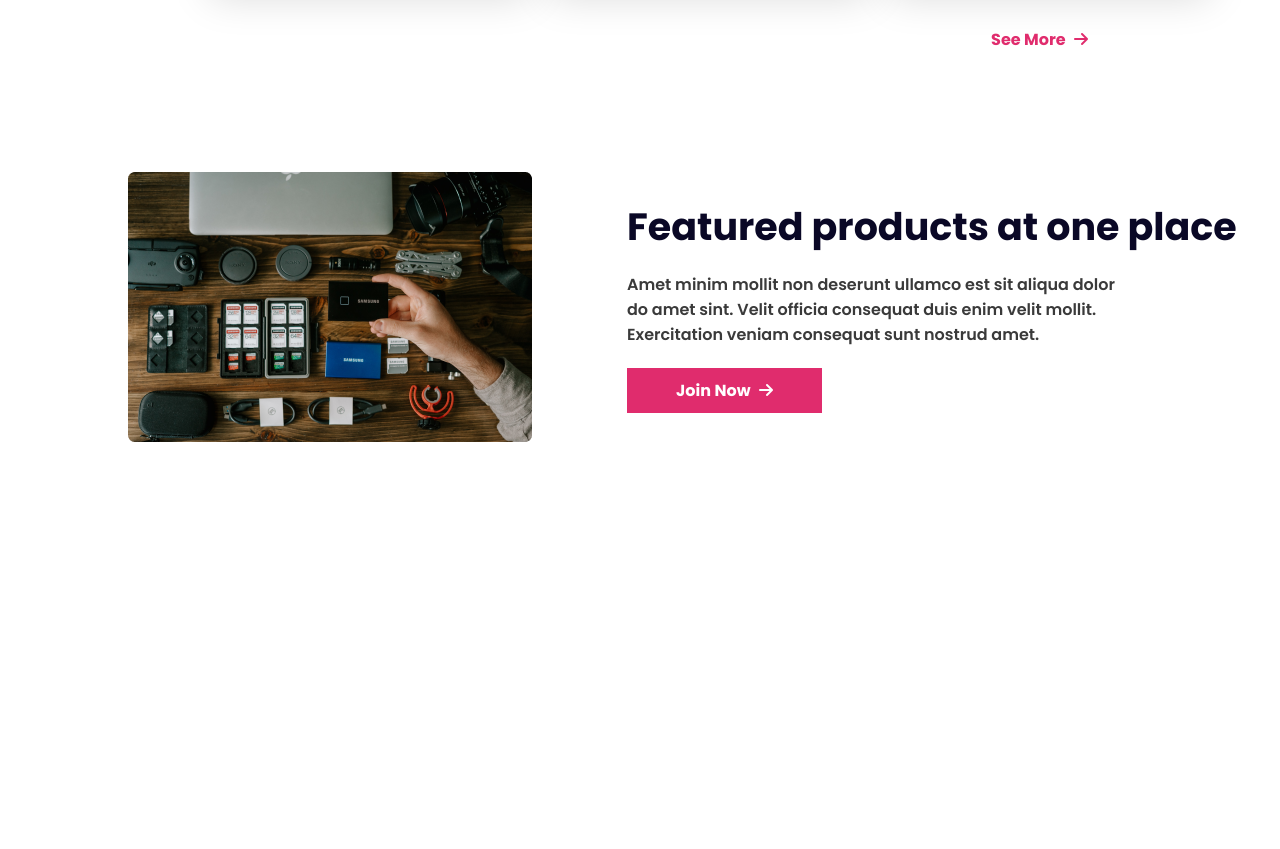
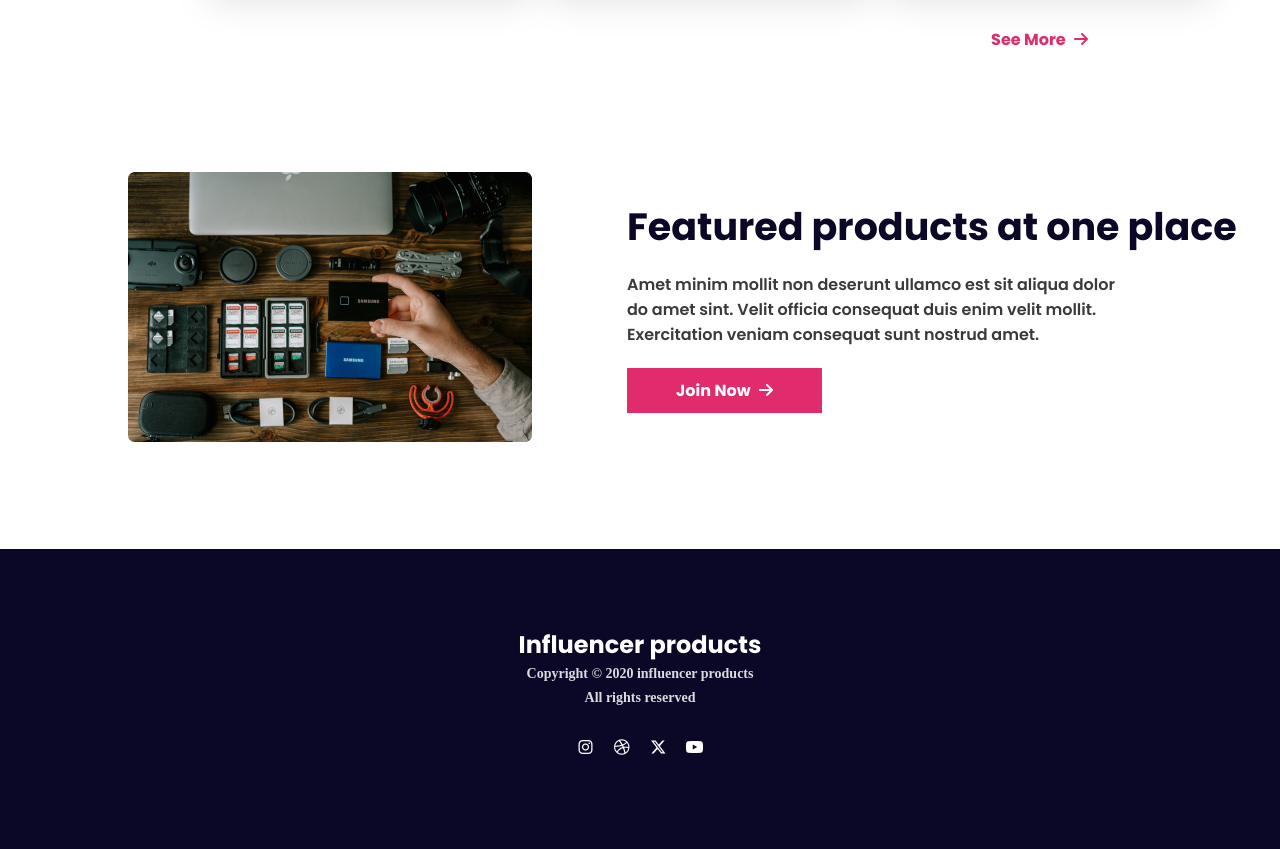
Before and after one commit to yousuf52cse/influencer-gear, a plain HTML site: page index.html in a window 1280 px wide. Shown: the part 2523-3372 px from the top of the page. Before the commit the page ends 3072 px from the top, so only its background shows below. Drawn offline with Linux system fonts and the light colour scheme.

Commit message:
all completed

```diff
--- a/index.html
+++ b/index.html
@@ -195,6 +195,20 @@
             </div>
         </div>
     </main>
+
+
+    <footer class="footer">
+        <div class="footer-contet">
+            <h3>Influencer products</h3>
+            <p>Copyright © 2020  influencer products <br>All rights reserved</p>
+            <br>
+            <a href=""><i class="fa-brands fa-instagram"></i></a>
+            <a href=""><i class="fa-brands fa-dribbble"></i></a>
+            <a href=""><i class="fa-brands fa-x-twitter"></i></a>
+            <a href=""><i class="fa-brands fa-youtube"></i></a>
+        </div>
+
+    </footer>
 </body>
 
 </html>
--- a/styles/styles.css
+++ b/styles/styles.css
@@ -67,7 +67,8 @@ nav li a {
     line-height: 70px;
 }
 
-.banner-content p, .featured-description {
+.banner-content p,
+.featured-description {
     width: 505px;
     height: 60.9px;
     color: #3A3A3A;
@@ -77,7 +78,8 @@ nav li a {
     margin: 10px 0;
 }
 
-.banner-content button, .featured-btn {
+.banner-content button,
+.featured-btn {
     width: 195px;
     height: 45px;
     border-radius: 41px;
@@ -206,7 +208,8 @@ nav li a {
     font-size: 16px;
     font-weight: 700;
 }
-.featured-product{
+
+.featured-product {
     max-width: 80%;
     margin: auto;
     display: flex;
@@ -214,20 +217,53 @@ nav li a {
     margin-top: 100px;
     padding-bottom: 100px;
 }
-.featured-title{
+
+.featured-title {
     color: #0A0826;
     font-size: 38px;
     font-weight: 700;
-line-height: 60px; /* 157.895% */
+    line-height: 60px;
+    /* 157.895% */
     width: 610px;
     margin-top: 25px;
     margin-bottom: 15px;
 }
 
-.featured-btn{
+.featured-btn {
     border-radius: 0px;
     margin-top: 25px;
 }
+
+.footer {
+    background: #0A0826;
+    width: 100%;
+    height: 300px;
+    display: grid;
+    text-align: center;
+    align-items: center;
+}
+.footer h3 {
+    color: #FFF;
+    font-size: 24px;
+    font-weight: 700;
+}
+
+.footer p {
+    color: #D9DBE1;
+    font-family: Manrope;
+    font-size: 14px;
+    font-weight: 700;
+    line-height: 24px;
+    /* 171.429% */
+}
+
+.fa-brands{
+    width: 32px;
+height: 32px;
+gap: 15px;
+color: #FFF;
+}
+
 /* Responsive for small device */
 @media screen and (max-width:576px) {
     .menu-bar {
@@ -315,15 +351,18 @@ margin-bottom: 15px;
         grid-template-columns: repeat(1, 1fr);
         margin: auto;
     }
-    .featured-product{
+
+    .featured-product {
         flex-direction: column-reverse;
     }
-    .featured-product img{
+
+    .featured-product img {
         width: 299px;
         height: 188px;
         flex-shrink: 0;
     }
-    .featured-title{
+
+    .featured-title {
         text-align: center;
         font-size: 24px;
         font-weight: 700;
@@ -331,13 +370,15 @@ width: 311px;
         height: 72px;
         margin: auto;
     }
-    .featured-description{
+
+    .featured-description {
         width: 311px;
         height: auto;
         text-align: center;
         margin-top: 50px;
     }
-    .featured-btn{
+
+    .featured-btn {
         margin: auto;
         margin-left: 60px;
     }
```
Lines whose indentation alone changed are shown as unchanged.
